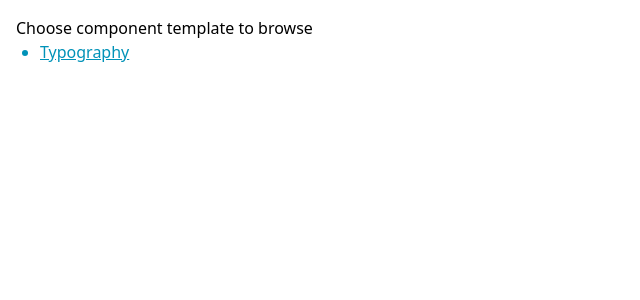
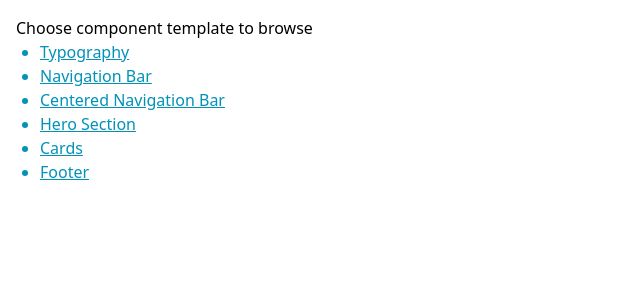
Before and after one commit to khianvictorycalderon/Tailwind-Component-Library, a React (Vite) app: page / in a window 1280 px wide. Shown: the top 300 px of the page, without its empty margins (0-640 px from the left). Built offline with nearby package versions, Linux system fonts and the light colour scheme.

Commit message:
Added future components

```diff
--- a/src/App.tsx
+++ b/src/App.tsx
@@ -13,6 +13,11 @@ export default function App() {
   const [page, setPage] = useState<string>("home");
   const components: string[] = [
     "Typography",
+    "Navigation Bar",
+    "Centered Navigation Bar",
+    "Hero Section",
+    "Cards",
+    "Footer"
   ];
 
   return (
```
